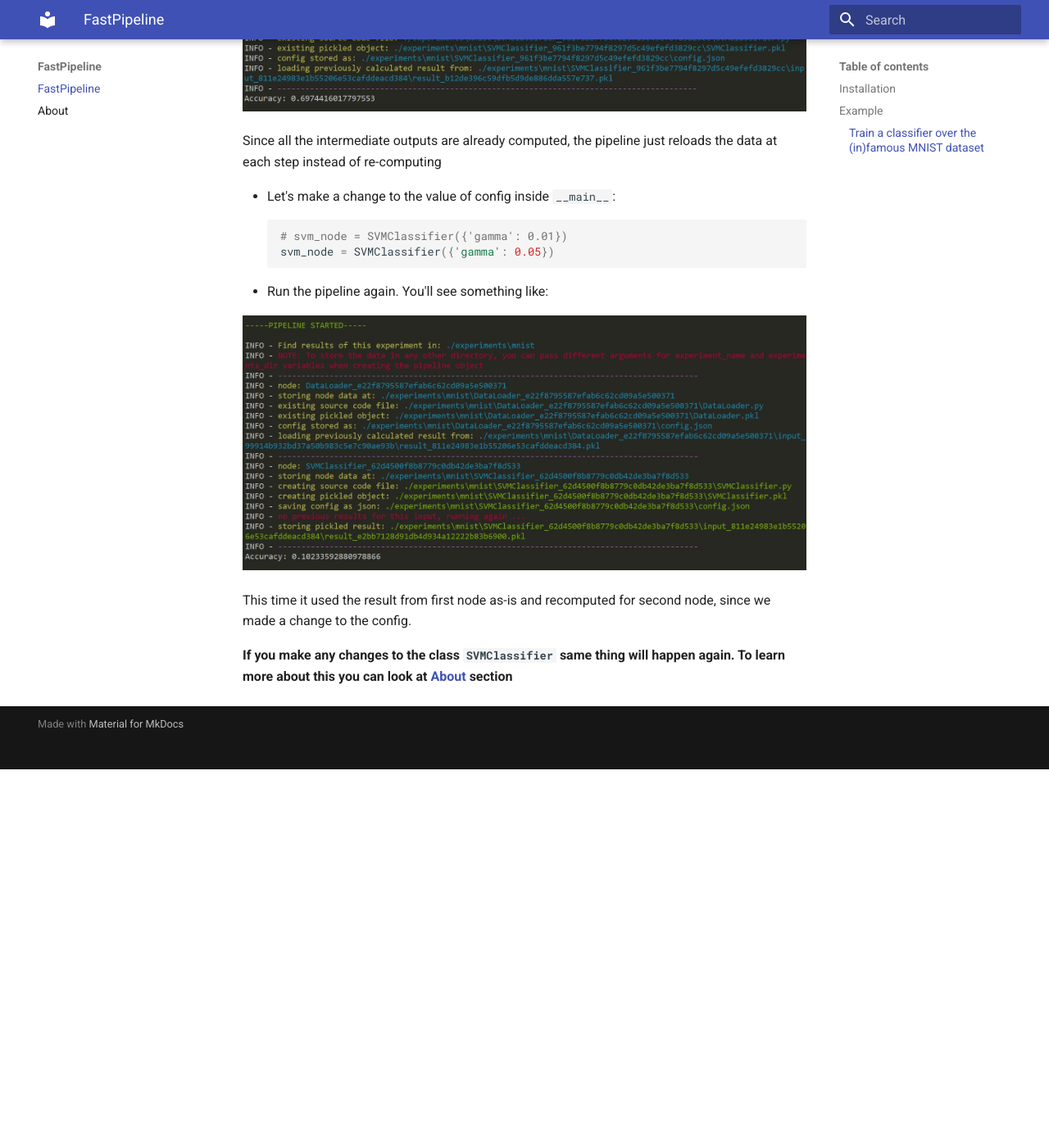
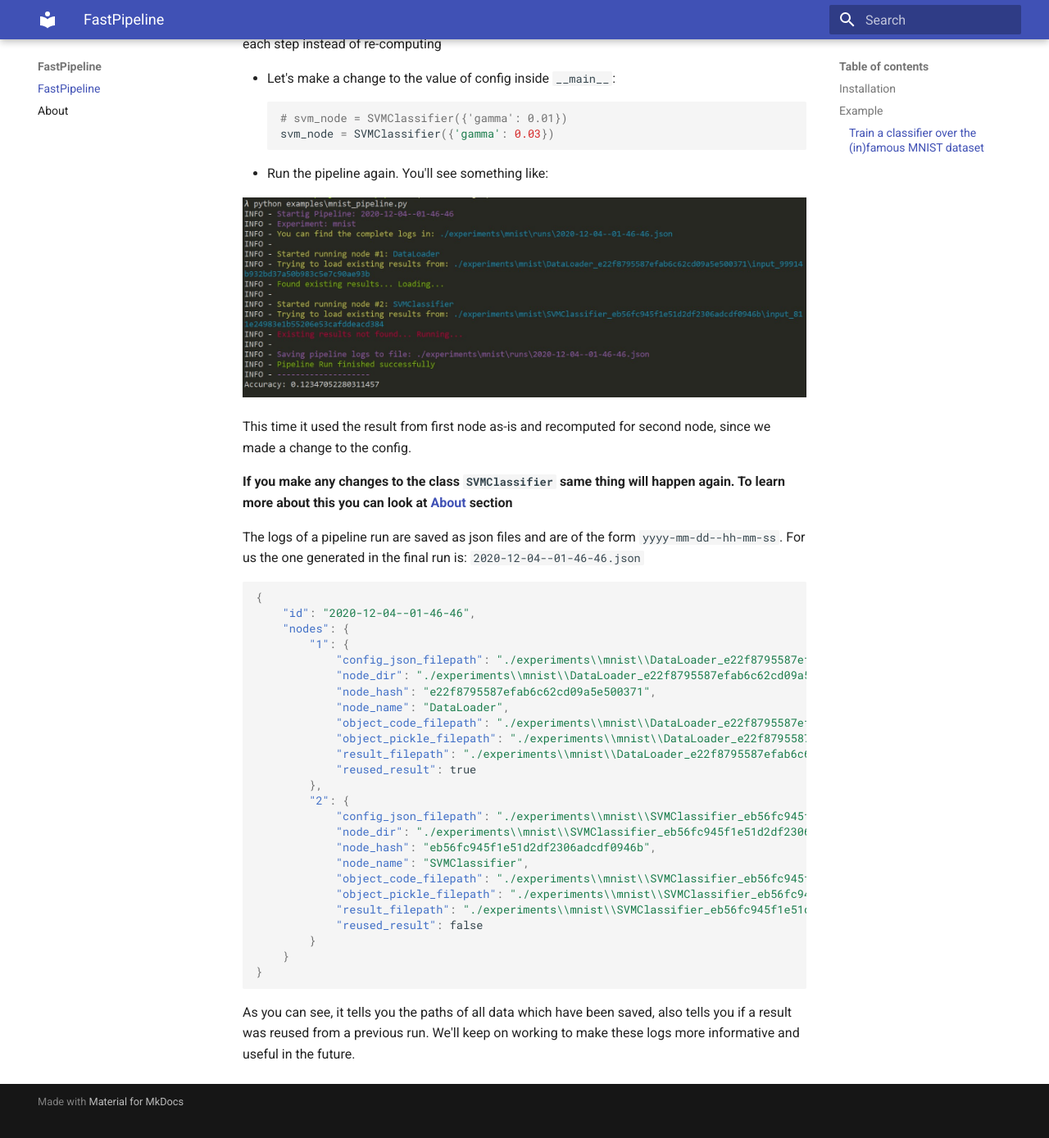
Before and after one commit to shashank-yadav/fastpipeline, an MkDocs documentation site: the page built from docs/index.md, in a window 1280 px wide and 1400 px high, scrolled down 3276 px. Shown: the top 1389 px of the window at 82% size. Built offline with MkDocs 1.6.1 and Material for MkDocs 9.7.7, drawn with Linux system fonts in a browser that asks for light colours; before the commit the page ends 4215 px from its top, so only the background shows below that.

Commit message:
Updated documentation and minor changes in printing logs

````diff
--- a/docs/index.md
+++ b/docs/index.md
@@ -145,7 +145,7 @@ Since all the intermediate outputs are already computed, the pipeline just reloa
 * Let's make a change to the value of config inside `__main__`:
 ```Python
 # svm_node = SVMClassifier({'gamma': 0.01})
-svm_node = SVMClassifier({'gamma': 0.05})
+svm_node = SVMClassifier({'gamma': 0.03})
 ```
 * Run the pipeline again. You'll see something like:
 
@@ -155,3 +155,33 @@ svm_node = SVMClassifier({'gamma': 0.05})
 This time it used the result from first node as-is and recomputed for second node, since we made a change to the config.
 
 **If you make any changes to the class `SVMClassifier` same thing will happen again. To learn more about this you can look at [About](about.md) section**
+
+The logs of a pipeline run are saved as json files and are of the form `yyyy-mm-dd--hh-mm-ss`. For us the one generated in the final run is: `2020-12-04--01-46-46.json`
+```json
+{
+    "id": "2020-12-04--01-46-46",
+    "nodes": {
+        "1": {
+            "config_json_filepath": "./experiments\\mnist\\DataLoader_e22f8795587efab6c62cd09a5e500371\\config.json",
+            "node_dir": "./experiments\\mnist\\DataLoader_e22f8795587efab6c62cd09a5e500371",
+            "node_hash": "e22f8795587efab6c62cd09a5e500371",
+            "node_name": "DataLoader",
+            "object_code_filepath": "./experiments\\mnist\\DataLoader_e22f8795587efab6c62cd09a5e500371\\DataLoader.py",
+            "object_pickle_filepath": "./experiments\\mnist\\DataLoader_e22f8795587efab6c62cd09a5e500371\\DataLoader.pkl",
+            "result_filepath": "./experiments\\mnist\\DataLoader_e22f8795587efab6c62cd09a5e500371\\input_99914b932bd37a50b983c5e7c90ae93b\\result_811e24983e1b55206e53cafddeacd384.pkl",
+            "reused_result": true
+        },
+        "2": {
+            "config_json_filepath": "./experiments\\mnist\\SVMClassifier_eb56fc945f1e51d2df2306adcdf0946b\\config.json",
+            "node_dir": "./experiments\\mnist\\SVMClassifier_eb56fc945f1e51d2df2306adcdf0946b",
+            "node_hash": "eb56fc945f1e51d2df2306adcdf0946b",
+            "node_name": "SVMClassifier",
+            "object_code_filepath": "./experiments\\mnist\\SVMClassifier_eb56fc945f1e51d2df2306adcdf0946b\\SVMClassifier.py",
+            "object_pickle_filepath": "./experiments\\mnist\\SVMClassifier_eb56fc945f1e51d2df2306adcdf0946b\\SVMClassifier.pkl",
+            "result_filepath": "./experiments\\mnist\\SVMClassifier_eb56fc945f1e51d2df2306adcdf0946b\\input_811e24983e1b55206e53cafddeacd384\\result_9eab81159e86abf42ac527566644e927.pkl",
+            "reused_result": false
+        }
+    }
+}
+```
+As you can see, it tells you the paths of all data which have been saved, also tells you if a result was reused from a previous run. We'll keep on working to make these logs more informative and useful in the future.
````
Also changed, not shown: docs/img/fastpipeline_mnist1.jpg, docs/img/fastpipeline_mnist2.jpg, docs/img/fastpipeline_mnist3.jpg, 2 other files.
